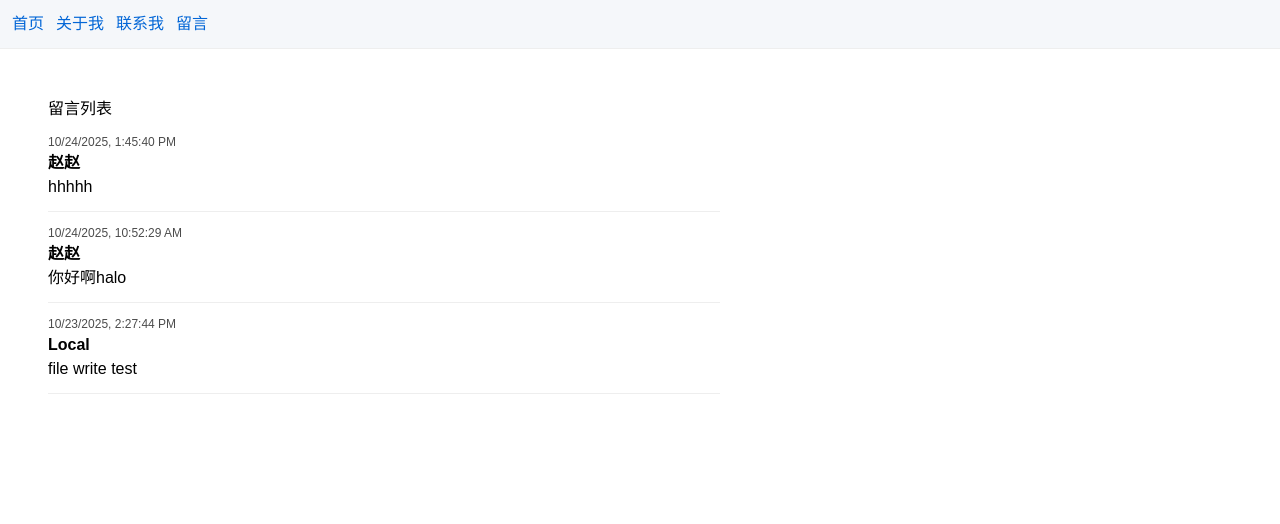
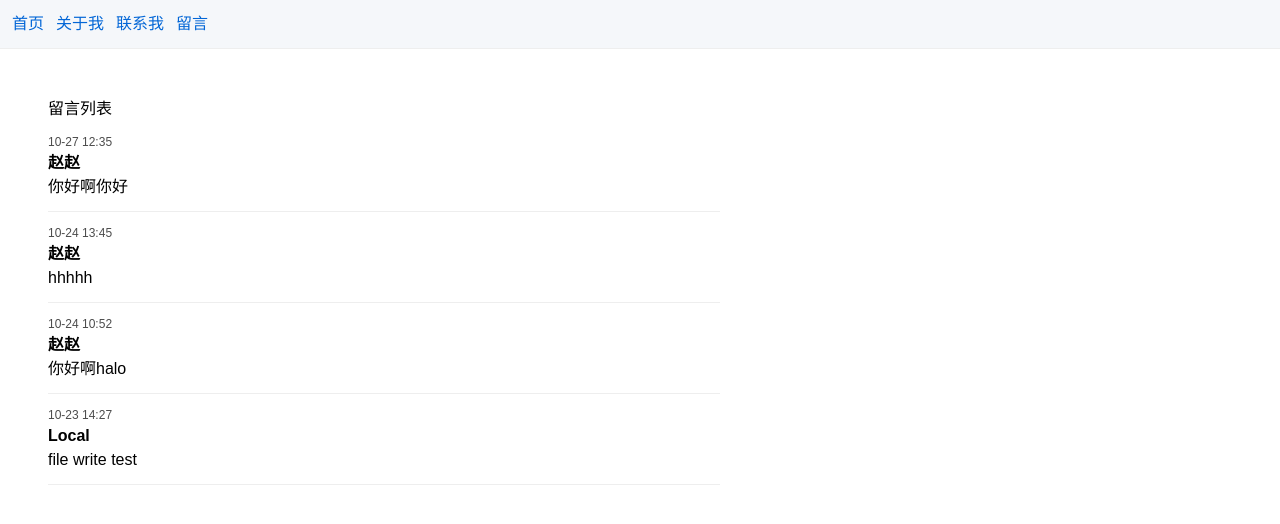
Before and after one commit to zhaozhaoh/my-site, a Next.js app: page /messages in a window 1280 px wide. Shown: the top 524 px of the page. Built offline with nearby package versions, Linux system fonts and the light colour scheme.

Commit message:
wip: local changes

```diff
--- a/data/messages.json
+++ b/data/messages.json
@@ -19,5 +19,12 @@
     "email": "zhj20645@proton.me",
     "message": "hhhhh",
     "createdAt": "2025-10-24T13:45:40.306Z"
+  },
+  {
+    "id": "c8aae2c7-8d4f-4754-863d-38805fcc6b96",
+    "name": "赵赵",
+    "email": "zhj20645@proton.me",
+    "message": "你好啊你好",
+    "createdAt": "2025-10-27T12:35:35.103Z"
   }
 ]
--- a/src/app/messages/page.tsx
+++ b/src/app/messages/page.tsx
@@ -3,6 +3,20 @@ import { getMessages } from "../../lib/messages";
 import type { Message } from "../../lib/messages";
 
 export const dynamic = "force-dynamic";
+function formatTime(input: unknown) {
+  const d = new Date(String(input ?? ""));
+  if (isNaN(d.getTime())) return "未知时间";
+  const now = new Date();
+  const isToday =
+    d.getFullYear() === now.getFullYear() &&
+    d.getMonth() === now.getMonth() &&
+    d.getDate() === now.getDate();
+  const pad = (n: number) => (n < 10 ? `0${n}` : `${n}`);
+  const hm = `${pad(d.getHours())}:${pad(d.getMinutes())}`;
+  return isToday ? `今天 ${hm}` : `${pad(d.getMonth() + 1)}-${pad(d.getDate())} ${hm}`;
+}
+
+
 export const revalidate = 0;
 
 export default async function MessagesPage() {
@@ -17,7 +31,7 @@ export default async function MessagesPage() {
       ) : (
         <ul style={{ listStyle: "none", padding: 0 }}>
           {list.map((m, i) => {
-            const created = new Date(String(m.createdAt ?? "")).toLocaleString();
+            const created = formatTime(m.createdAt);
             const name = String(m.name ?? "Anonymous");
             const msg = String(m.message ?? "");
             const key = m.id ?? String(i);
```
